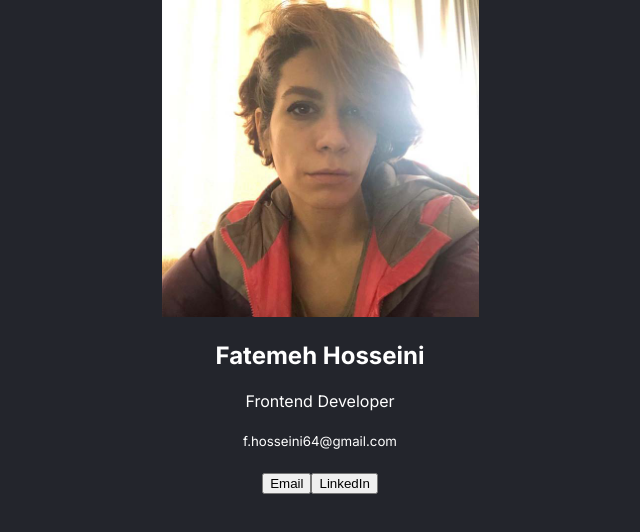
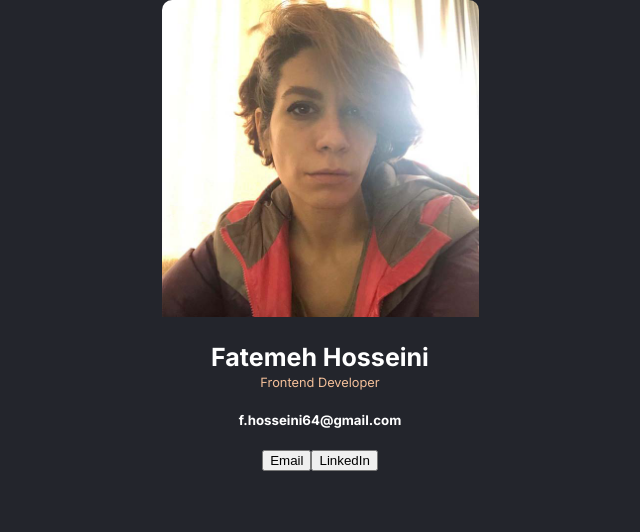
Before and after one commit to xaphaniafox/business-card, a React (Vite) app: page / in a window 1280 px wide. Shown: the top 532 px of the page, without its empty margins (320-960 px from the left). Built offline with nearby package versions, Linux system fonts and the light colour scheme.

Commit message:
improving the view of info section

```diff
--- a/src/assets/css/info-style.css
+++ b/src/assets/css/info-style.css
@@ -1,16 +1,53 @@
 .info--pic {
   width: 317px;
   height: auto;
+  border-radius: 10px 10px 0 0;
 }
 
 .info--name {
   font-weight: 700;
+  font-size: 25px;
+  margin-bottom: 0;
 }
 
 .info--jobtitle {
   font-weight: 400;
+  font-size: 12.8px;
+  color: #F3BF99;
+  margin-top: 3px;
 }
 
-.info--email {
+.info--website {
   font-weight: 400;
+  font-size: 10.24px;
+  color: #F5F5F5;
+  margin-top: -5px;
 }
+.buttons {
+  display: flex;
+  justify-content: center;
+}
+.btn-face {
+  border-radius: 6px;
+  height: 34px;
+  /* box-sizing: border-box; */
+    /* border: none; */
+
+  display: flex;
+  justify-content: center;
+  align-items: center;
+}
+.email--btn_div {
+  display: flex;
+  position: relative;
+
+}
+.email--btn_img {
+  position: absolute;
+  top: .5em;
+  left: .5em
+}
+.email--btn {
+  width: 115px;
+  /* background: url('../icon/email-icon.svg') #ffffff 2.5% center no-repeat; */
+}
```
